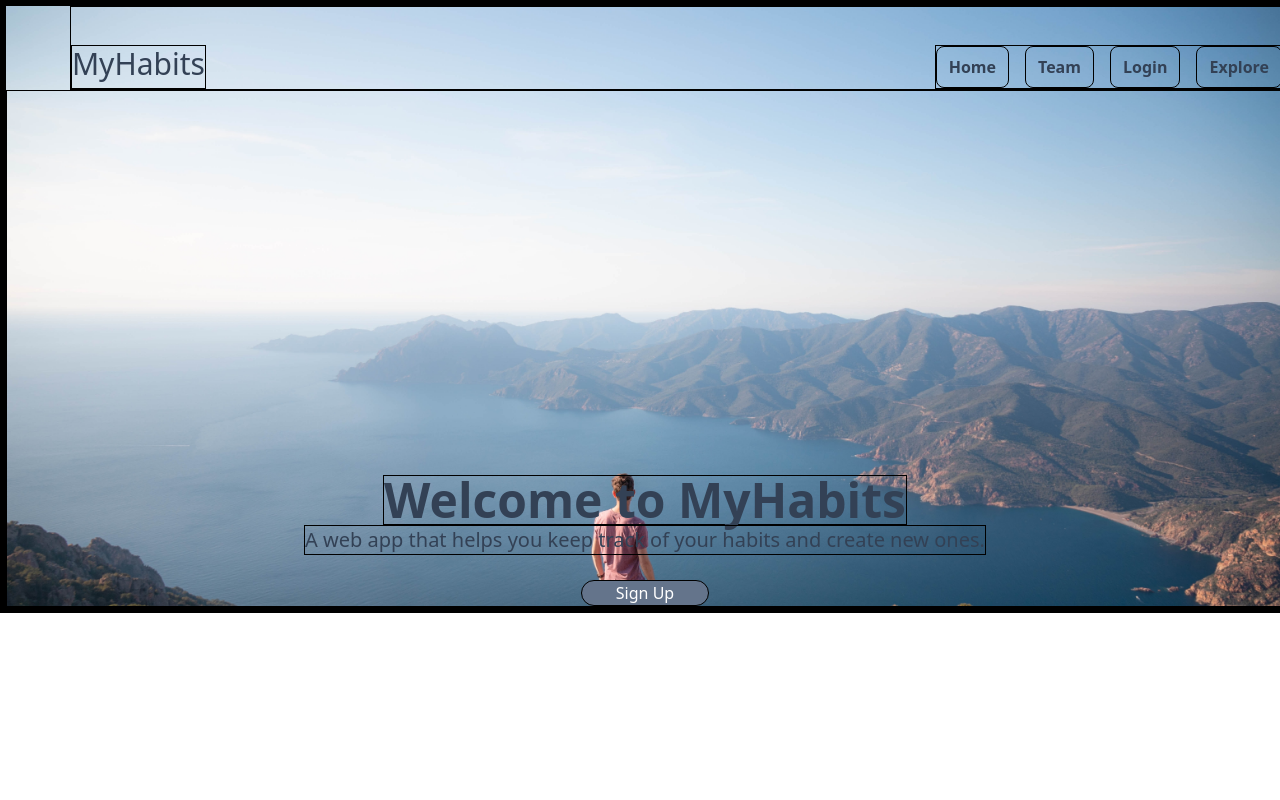
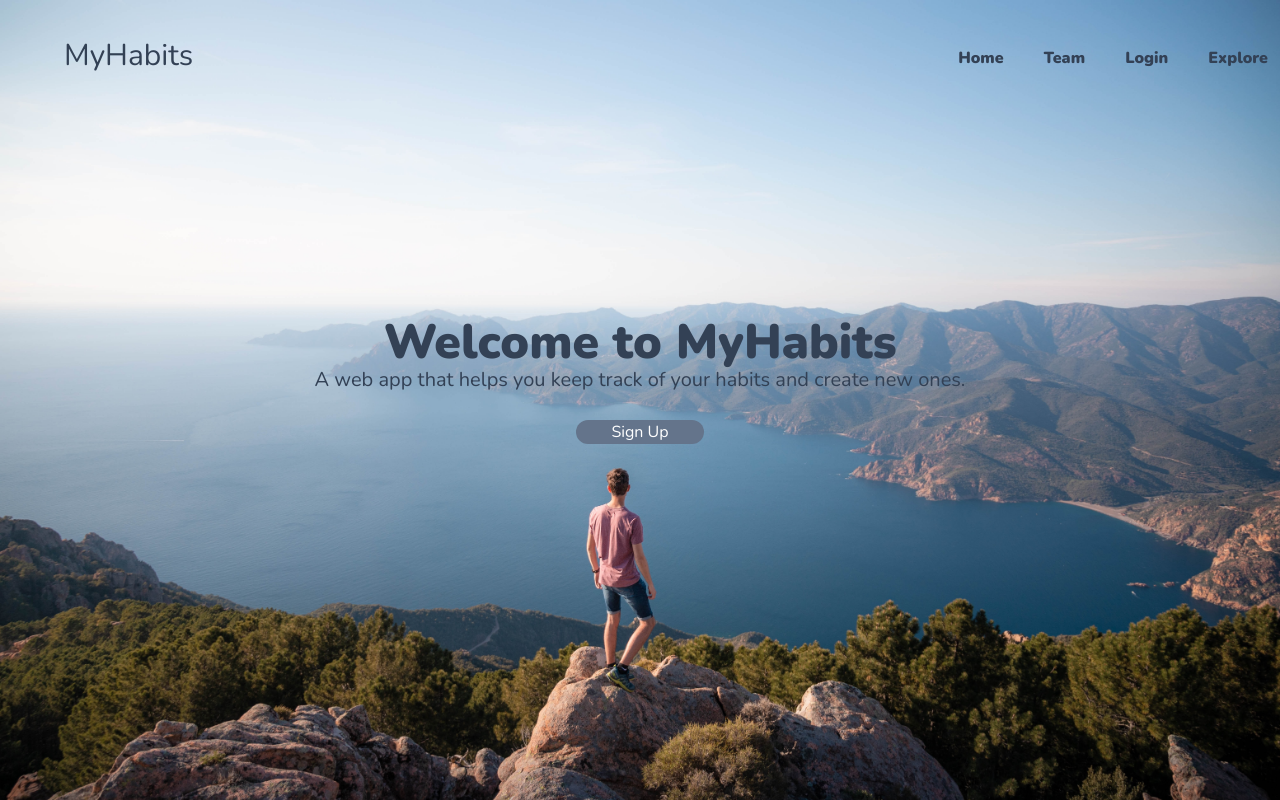
Before and after one commit to Jeffrod1098/habit-forming-app-frontend, a React (Create React App) app: page / in a window 1280 px wide. Built offline with nearby package versions, Linux system fonts and the light colour scheme.

Commit message:
Oktay App/css

```diff
--- a/src/App.css
+++ b/src/App.css
@@ -1,5 +1,8 @@
-* {
-  border: solid 1px black;
+.App {
+  text-align: center;
+  height: 100vh;
+  font-family: Nunito;
+
 }
 
 
@@ -13,7 +16,7 @@
 .welcome{
   display: flex;
   flex-direction: column;
-  padding-top: 30%;
+  padding-top: 30vh;
   align-items: center;
 }
 
--- a/src/Landing.js
+++ b/src/Landing.js
@@ -1,5 +1,5 @@
 import React from "react";
-// import '../src/App.css'
+import '../src/App.css'
 import habitImg from "./image/habits.jpg"
 
 
```
